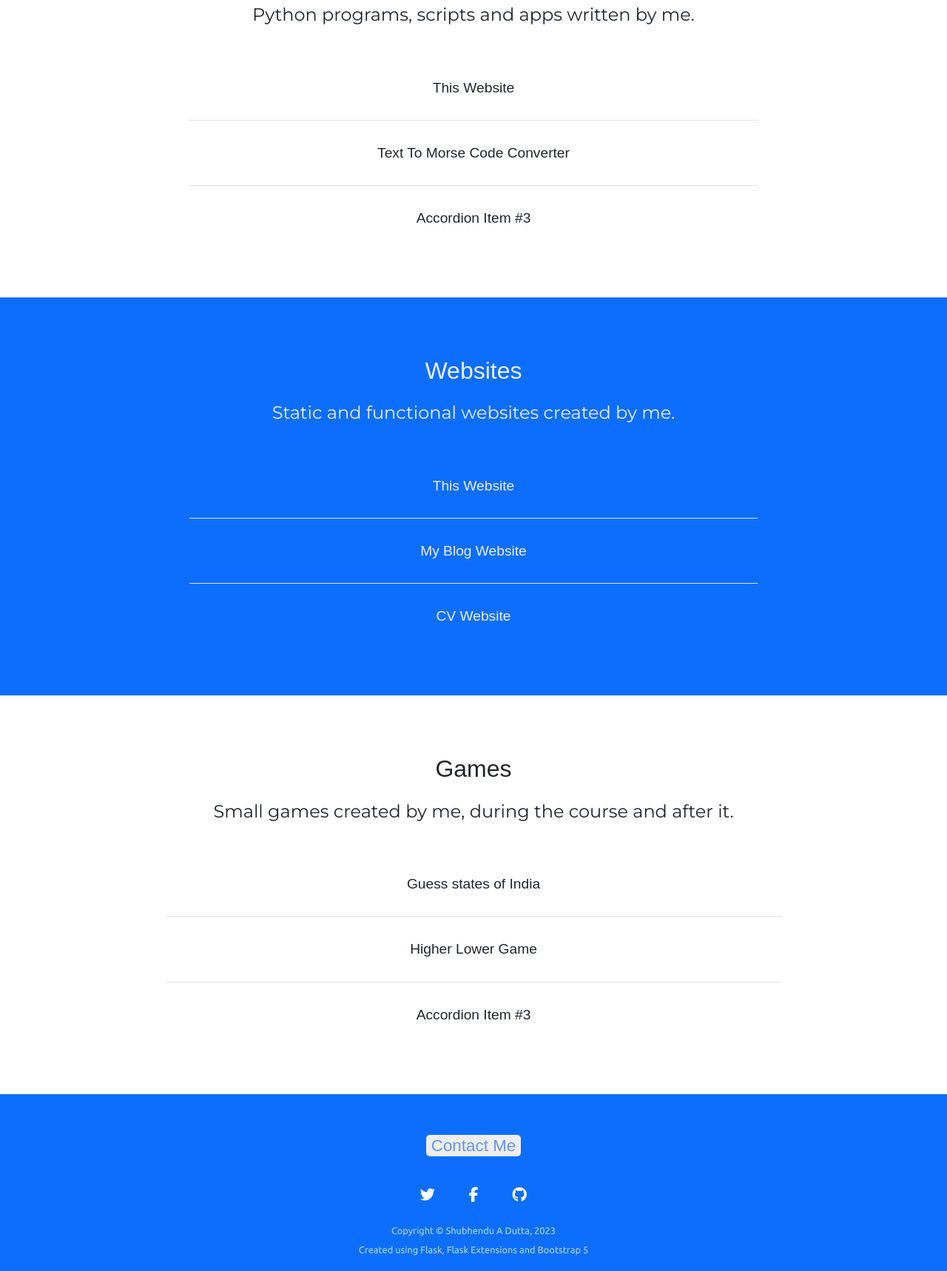
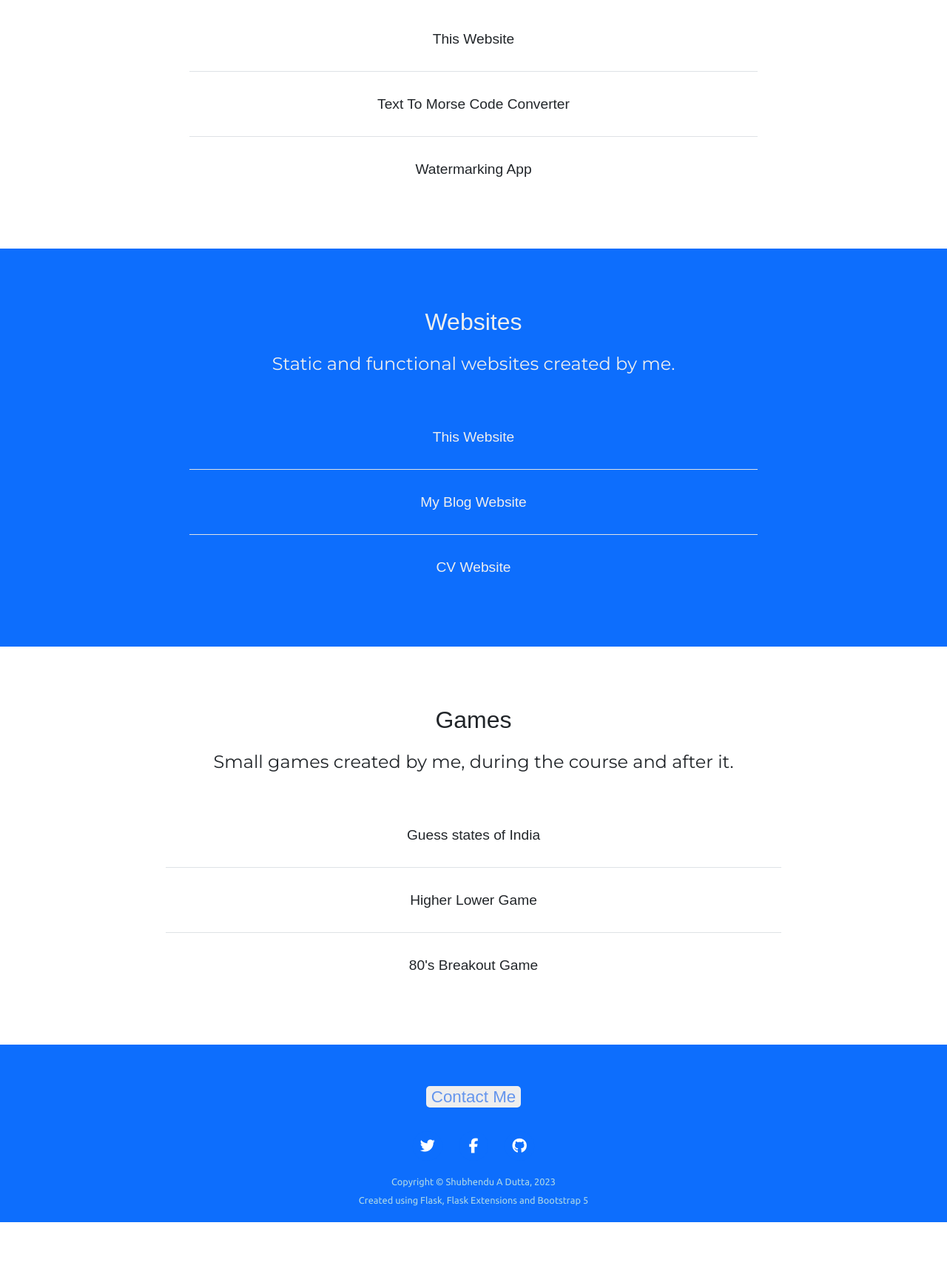
Before and after one commit to shubhenduanupamdutta/Portfolio_02_Portfolio_Website, a Flask app: page / in a window 1280 px wide. Shown: the part 1160-2878 px from the top of the page at 74% size. After the commit the page ends 2812 px from the top, so only its background shows below. Run offline with Flask 2, Linux system fonts and the light colour scheme; some libraries are stand-ins or nearby versions; some web fonts are replaced.

Commit message:
Added a new app (watermarking app) and a game (Breakout) to the website. Made navbar fixed at top.

```diff
--- a/templates/apps.html
+++ b/templates/apps.html
@@ -37,11 +37,19 @@
       <div class="accordion-item">
         <h2 class="accordion-header" id="appFlush-headingThree">
           <button class="accordion-button d-block text-center collapsed" type="button" data-bs-toggle="collapse" data-bs-target="#appFlush-collapseThree" aria-expanded="false" aria-controls="appFlush-collapseThree">
-            Accordion Item #3
+            Watermarking App
           </button>
         </h2>
         <div id="appFlush-collapseThree" class="accordion-collapse collapse" aria-labelledby="appFlush-headingThree" data-bs-parent="#appsAccordion">
-          <div class="accordion-body">Placeholder content for this accordion, which is intended to demonstrate the <code>.accordion-flush</code> class. This is the third item's accordion body. Nothing more exciting happening here in terms of content, but just filling up the space to make it look, at least at first glance, a bit more representative of how this would look in a real-world application.</div>
+          <div class="accordion-body">
+            <p>I made a desktop app with tkinter which takes an image as input and adds a watermark (image) to it. </p>
+            <a href="https://github.com/shubhenduanupamdutta/Portfolio_04_Watermarking_App" target="_blank">
+            <i class="fa-brands fa-github"></i> &nbsp; GitHub Repo containing the code for the app.
+            </a><br>
+              <a href="https://replit.com/@Shubhendu-Anupa/Portfolio04WatermarkingApp?v=1" target="_blank">
+                <i class="fa-brands fa-python"></i> &nbsp; Repl.it link for the app.
+              </a>
+          </div>
         </div>
       </div>
     </div>
--- a/templates/base.html
+++ b/templates/base.html
@@ -28,7 +28,7 @@
 <body>
 
   <section id="navigation">
-  <nav class="navbar navbar-dark navbar-expand-lg bg-primary">
+  <nav class="navbar fixed-top navbar-dark navbar-expand-lg bg-primary">
     <div class="container-fluid">
       <a class="navbar-brand" href="{{ url_for('home') }}">My Projects</a>
       <button class="navbar-toggler" type="button" data-bs-toggle="collapse" data-bs-target="#navbarNavDropdown"
@@ -95,7 +95,7 @@
         </div>
       </div>
     </div>
-  </footer
+  </footer>
 {% block scripts %}
   {{ bootstrap.load_js() }}
 {% endblock %}
--- a/templates/games.html
+++ b/templates/games.html
@@ -37,11 +37,19 @@
       <div class="accordion-item">
         <h2 class="accordion-header" id="gamesFlush-headingThree">
           <button class="accordion-button d-block text-center collapsed" type="button" data-bs-toggle="collapse" data-bs-target="#gamesFlush-collapseThree" aria-expanded="false" aria-controls="gamesFlush-collapseThree">
-            Accordion Item #3
+            80's Breakout Game
           </button>
         </h2>
         <div id="gamesFlush-collapseThree" class="accordion-collapse collapse" aria-labelledby="gamesFlush-headingThree" data-bs-parent="#gamessAccordion">
-          <div class="accordion-body">Placeholder content for this accordion, which is intended to demonstrate the <code>.accordion-flush</code> class. This is the third item's accordion body. Nothing more exciting hgamesening here in terms of content, but just filling up the space to make it look, at least at first glance, a bit more representative of how this would look in a real-world gameslication.</div>
+          <div class="accordion-body">
+              <p> I created a poor 😁 copy of breakout game using Python turtle. Right now it has lot of bugs, but I will improve it.</p>
+              <a href="https://github.com/shubhenduanupamdutta/Portfolio_06_Breakout_Game" target="_blank">
+                  <i class="fa-brands fa-github"></i> Github Repo link for Breakout Game
+              </a><br>
+              <a href="https://replit.com/@Shubhendu-Anupa/BreakoutbyShubhendu?v=1" target="_blank">
+              <i class="fa-solid fa-gamepad"></i> Repl.it link for Breakout Game
+              </a>
+          </div>
         </div>
       </div>
     </div>
```
